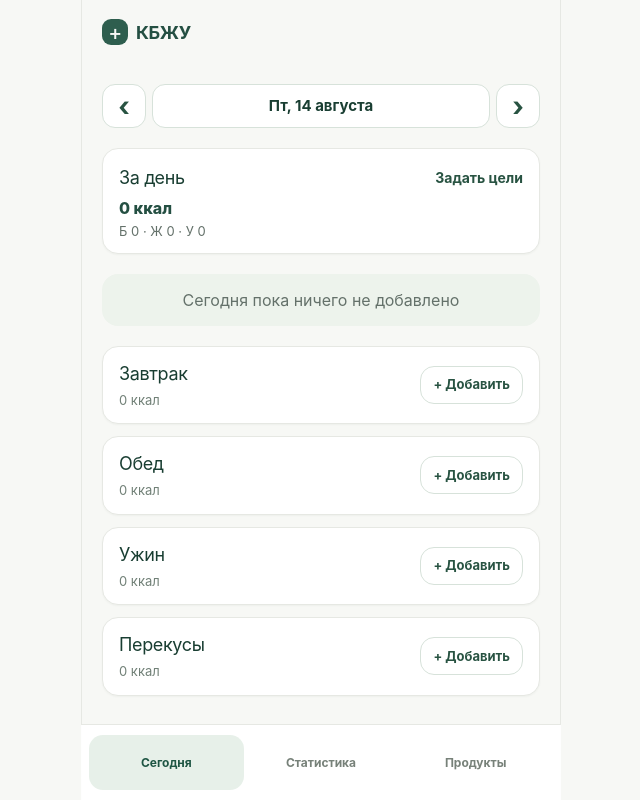
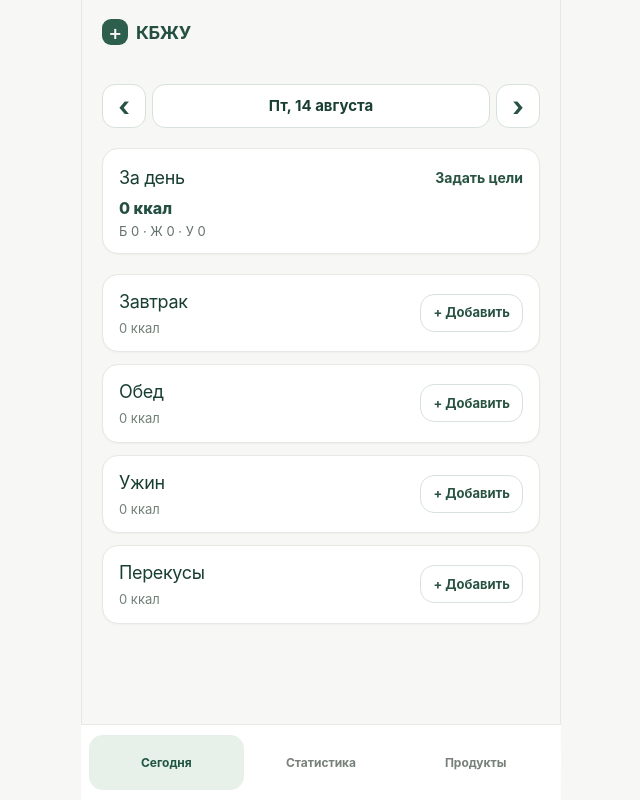
Before and after one commit to lafisteri/CaloriesTracker, a React (Vite) app: page /diary in a window 1280 px wide. Shown: the whole page, without its empty margins (319-959 px from the left). Built offline with nearby package versions, Linux system fonts and the light colour scheme.

Commit message:
Polish diary empty state and amount form

```diff
--- a/src/app/styles.css
+++ b/src/app/styles.css
@@ -648,7 +648,8 @@ a {
   position: relative;
 }
 
-.input-with-unit input {
+.input-with-unit input,
+#diary-add-amount {
   padding-right: 48px;
 }
 
@@ -818,15 +819,6 @@ a {
   text-decoration: none;
 }
 
-.diary-empty {
-  padding: 14px 18px;
-  margin: 0;
-  color: #64716a;
-  background: #edf3ec;
-  border-radius: 16px;
-  text-align: center;
-}
-
 .meal-sections {
   display: grid;
   gap: 12px;
@@ -1049,6 +1041,7 @@ a {
 }
 
 .diary-amount-page__form {
+  align-content: start;
   gap: 12px;
   padding: 16px;
 }
--- a/src/features/diary/diary-page.tsx
+++ b/src/features/diary/diary-page.tsx
@@ -79,7 +79,6 @@ export function DiaryPage() {
         <>
           <DailyGoalSummary date={date} totals={day.totals} goal={dailyGoal} />
 
-          {day.entries.length === 0 ? <p className="diary-empty">{date === toLocalDateKey() ? 'Сегодня пока ничего не добавлено' : 'За этот день ничего не добавлено'}</p> : null}
           <div className="meal-sections">
             {mealTypes.map((mealType) => (
               <MealSection
--- a/src/features/diary/food-amount-page.tsx
+++ b/src/features/diary/food-amount-page.tsx
@@ -174,12 +174,12 @@ export function FoodAmountPage() {
         <div className="diary-entry-form diary-amount-page__form">
           <div className="diary-amount-page__fields">
             <div className="form-field">
-              <label htmlFor="diary-add-amount">Базовое количество</label>
+              <label htmlFor="diary-add-amount">Количество</label>
               <input id="diary-add-amount" autoFocus type="number" inputMode="decimal" min="0" step="any" value={amount} onChange={(event) => setAmount(event.target.value)} />
               {!isPositiveDecimal(amount) && amount !== '' ? <span className="field-error">Количество должно быть больше нуля.</span> : null}
             </div>
             <div className="form-field">
-              <label htmlFor="diary-add-unit">Базовая единица</label>
+              <label htmlFor="diary-add-unit">Единица</label>
               <select id="diary-add-unit" value={unit} onChange={(event) => setUnit(event.target.value)}>
                 {applicationServices.diary.getFoodUnitOptions(source).map((option) => <option key={option.value} value={option.value}>{option.label}</option>)}
               </select>
--- a/src/features/products/product-form-page.tsx
+++ b/src/features/products/product-form-page.tsx
@@ -182,7 +182,7 @@ export function ProductFormPage() {
         </div>
 
         <div className="form-field">
-          <label htmlFor="product-base-unit">Базовая единица</label>
+          <label htmlFor="product-base-unit">Единица</label>
           <select id="product-base-unit" {...register('baseUnitType')}>
             {baseUnitOptions.map((option) => <option key={option.value} value={option.value}>{option.label}</option>)}
           </select>
@@ -190,7 +190,7 @@ export function ProductFormPage() {
 
         <fieldset className="form-fieldset">
           <div className="form-field">
-            <label htmlFor="product-base-amount">Базовое количество</label>
+            <label htmlFor="product-base-amount">Количество</label>
             <div className="input-with-unit">
               <input id="product-base-amount" type="number" inputMode="decimal" min="0" step="any" {...register('baseAmount', { valueAsNumber: true })} />
               <span>{formatBaseUnit(baseUnitType)}</span>
```
